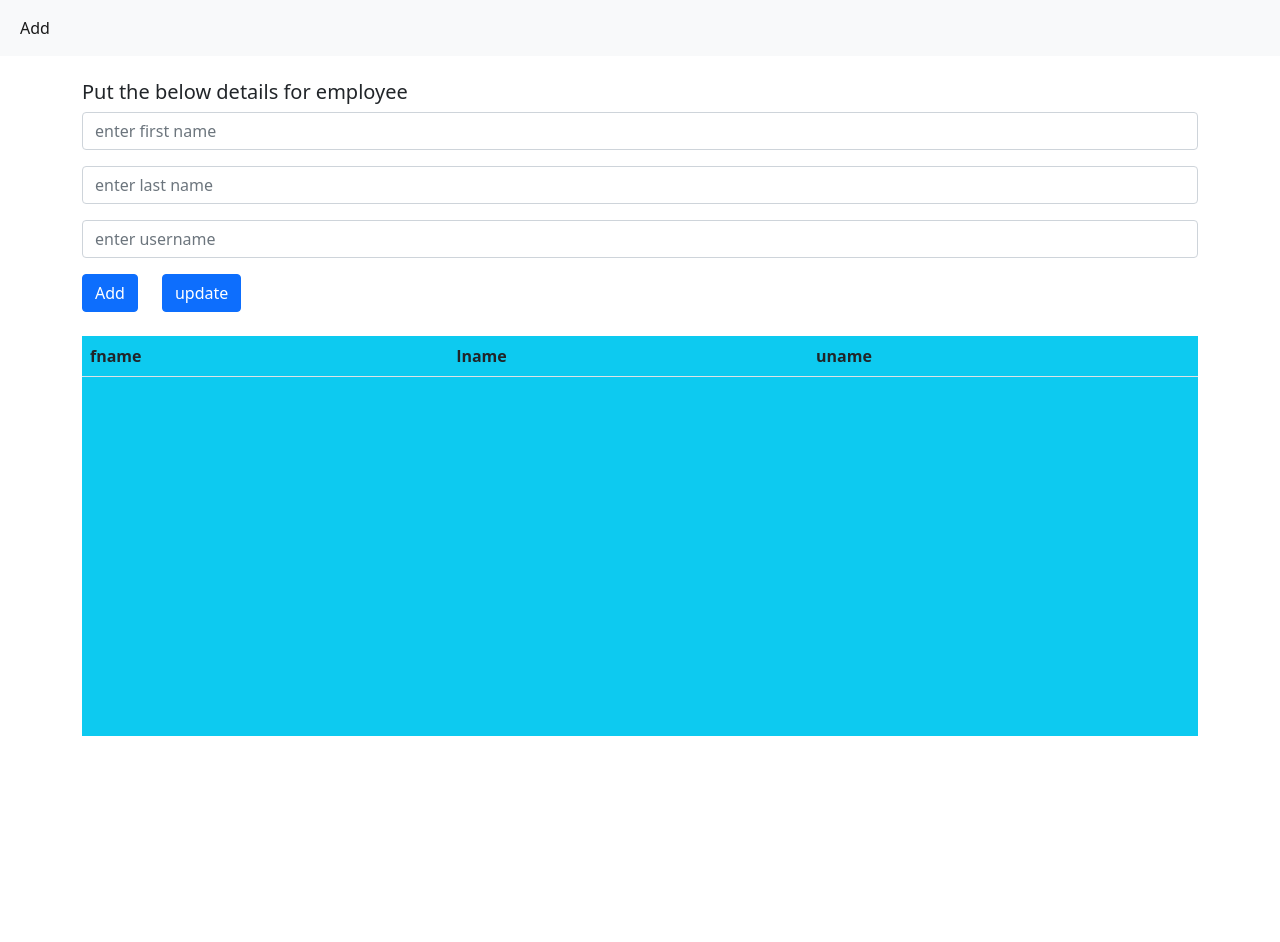
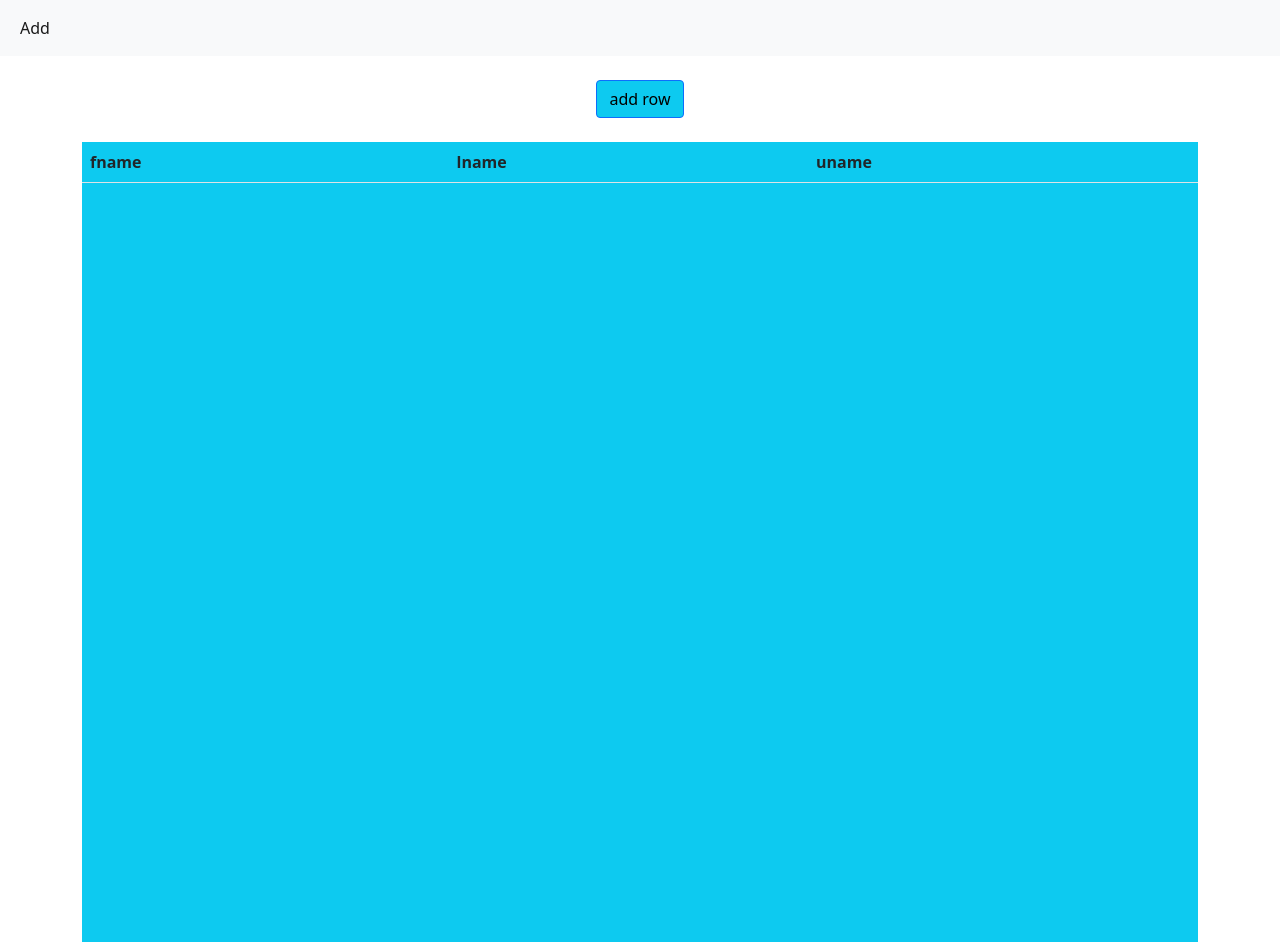
Before and after one commit to ShahMasud/React-table-with-crud-sorting-pagination-search, a React (Create React App) app: page / in a window 1280 px wide. Before the commit the page ends 800 px from the top, so only its background shows below. Built offline with nearby package versions, Linux system fonts and the light colour scheme.

Commit message:
impement update row operation and implemented modal

```diff
--- a/src/Components/General/Home/index.js
+++ b/src/Components/General/Home/index.js
@@ -1,5 +1,5 @@
 import React, { useState } from 'react'
-import { Button, Container, Form, Table } from 'react-bootstrap'
+import { Button, Container, Form, Table, Modal } from 'react-bootstrap'
 import { useNavigate } from 'react-router-dom';
 // import { useNavigate } from 'react-router-dom';
 import { TiDelete} from "react-icons/ti";
@@ -16,7 +16,17 @@ const Home = () => {
         uname:""
     });
 
-    const [isEditItem, setIsEditItem]= useState(null);
+    const [isEditItem, setIsEditItem]= useState("");
+
+    //======================================//
+    // states for modal
+
+    const [show, setShow] = useState(false);
+
+    const handleClose = () => setShow(false);
+    const handleShow = () => setShow(true);
+    //============================================//
+
 
     // code for input fields //
 
@@ -50,7 +60,7 @@ const Home = () => {
 
     // code for adding row dynamically in a table   //
 
-    const addEmployee = () =>{
+    const addEmployee = (uname) =>{
         setItems((olditems)=>{
             return [...olditems, data];
         });
@@ -59,7 +69,9 @@ const Home = () => {
             lname:'',
             uname:""
         });
+        setShow(false);
     };
+
 
     // code for delete row in a table //
 
@@ -74,32 +86,41 @@ const Home = () => {
 
     // code for edit row in a table //
 
-    const updateRow =(uname)=>{
+    const editRow =(uname)=>{
         let newEditItem=items.find((arrElem)=>{
             return arrElem.uname === uname;
         })
-        console.log(newEditItem);
+        let INDEX = items.indexOf(newEditItem);
+        console.log(INDEX);
+
         setData({
             fname: newEditItem.fname,
             lname: newEditItem.lname,
             uname: newEditItem.uname
         });
 
-
-
+        setIsEditItem(INDEX);
+        handleShow();
     }
 
     // code to update row in a table //
 
-    const updatItem =(uname)=>{
-        setIsEditItem(uname);
-        setItems(
-           items.map((elem)=>{
-               if(elem.uname===isEditItem){
-                   return {...elem, fname:setData.fname, lname:setData.lname, uname:setData.uname }
-               }
-           })
-       )
+    const updatItem =()=>{
+        let a = items[isEditItem]=data;
+        // console.log(isEditItem);
+        console.log(a);
+        setData({
+            fname:a.fname,
+            lname:a.lname,
+            uname: a.uname
+        });
+
+        setData({
+            fname:"",
+            lname:'',
+            uname:""
+        });
+        setShow(false);
 
     }
 
@@ -107,25 +128,40 @@ const Home = () => {
   return (
     <Container className='mt-4'>
 
-     <h5>Put the below details for employee</h5>
-     <Form className='mb-4'>
+            {/* //============================= */}
+            <div className='text-center'><Button className='mb-4 justify-content-center bg-info text-black' onClick={handleShow} variant="primary">add row</Button></div>
+
+            <Modal show={show} onHide={handleClose}>
+                <Modal.Header closeButton>
+                <Modal.Title>Put the below details for employee</Modal.Title>
+                </Modal.Header>
+                <Modal.Body>
+                <Form className='mb-4'>
             <Form.Group className="mb-3" controlId="exampleForm.ControlInput1">
 
-                <Form.Control type="text" name="fName" value={data.fname} onChange={inputEvent} placeholder="enter first name" />
+                <Form.Control type="text" name="fName" value={data?.fname} onChange={inputEvent} placeholder="enter first name" />
             </Form.Group>
             <Form.Group className="mb-3" controlId="exampleForm.ControlInput1">
 
-                <Form.Control type="text" name="lName" value={data.lname} onChange={inputEvent} placeholder="enter last name" />
+                <Form.Control type="text" name="lName" value={data?.lname} onChange={inputEvent} placeholder="enter last name" />
             </Form.Group>
             <Form.Group className="mb-3" controlId="exampleForm.ControlInput1">
 
-                <Form.Control type="text" name="uName" value={data.uname} onChange={inputEvent} placeholder="enter username" />
+                <Form.Control type="text" name="uName" value={data?.uname} onChange={inputEvent} placeholder="enter username" />
             </Form.Group>
-            <Button className='me-4' onClick={addEmployee} variant="primary">Add</Button>
-            <Button onClick={updatItem} variant="primary">update</Button>
+
         </Form>
+                </Modal.Body>
+                <Modal.Footer>
+                <Button variant="secondary" onClick={handleClose}>Close</Button>
+                <Button onClick={updatItem} variant="primary">update</Button>
+                <Button variant="primary" onClick={addEmployee}>add row</Button>
+                </Modal.Footer>
+            </Modal>
+            {/* ========================================== */}
 
-        <div className='bg-info' style={{height:"400px"}}>
+
+        <div className='bg-info' style={{height:"100vh"}}>
         <Table>
             <thead>
                 <tr>
@@ -140,14 +176,14 @@ const Home = () => {
                 <div key={index}>
                 <table className="table">
                <tbody>
-                   <tr key={itemval.uname}>
-                   <td>{itemval.fname}</td>
-                   <td>{itemval.lname}</td>
-                   <td>{itemval.uname}</td>
+                   <tr key={itemval?.uname}>
+                   <td>{itemval?.fname}</td>
+                   <td>{itemval?.lname}</td>
+                   <td>{itemval?.uname}</td>
                    <td>
-                        <div className='gap-4 text-center' style={{color:"red", width:"50%"}}>
-                        <TiDelete onClick={()=> {deleteItem(itemval.uname)}}/>
-                        <Button onClick={()=>updateRow(itemval.uname)} className='bg-transparent text-black'>edit</Button>
+                        <div className='d-flex gap-4 text-center' style={{color:"red", width:"50%"}}>
+                        <div className='d-flex rounded-circle bg-white' style={{width:"35px", height:"35px", fontSize:"35px"}}><TiDelete onClick={()=> {deleteItem(itemval.uname)}}/></div>
+                        <Button onClick={()=>editRow(itemval.uname, index)} className='bg-white text-black'>edit</Button>
                         </div>
                    </td>
                    </tr>
```
